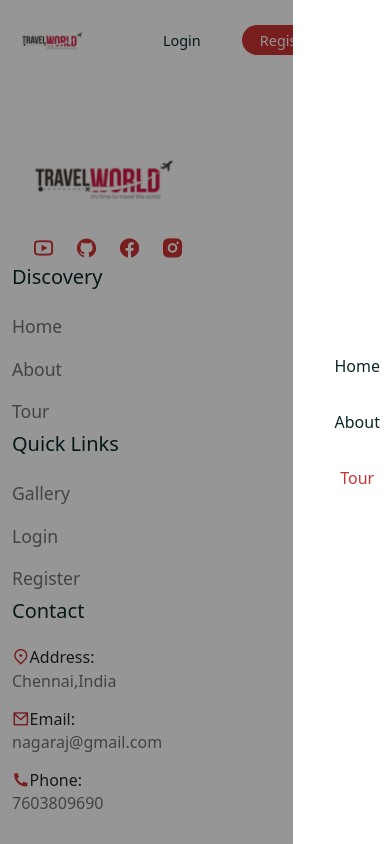
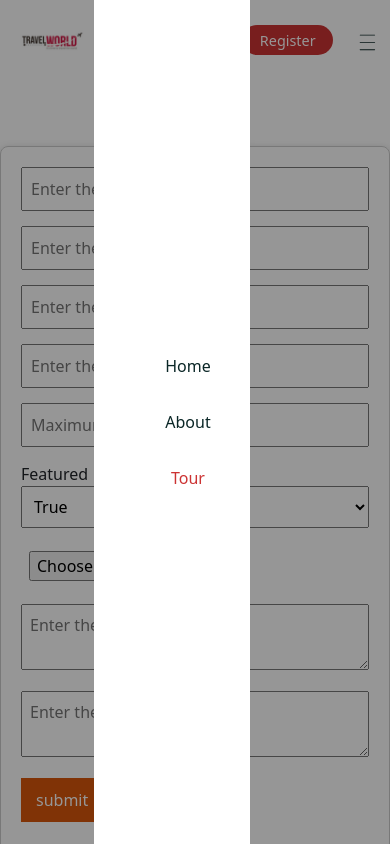
Before and after one commit to nagaraj6618/tour-app-frontend, a React (Create React App) app: page /tours/update/1 in a window 390 px wide. Shown: the top 844 px of the page. Built offline with nearby package versions, Linux system fonts and the light colour scheme; a web font is replaced by a local one.

Commit message:
update and delete component created and also solved the bug in mobile view

```diff
--- a/src/components/Header/Header.css
+++ b/src/components/Header/Header.css
@@ -90,3 +90,29 @@
         display: block;
     }
 }
+@media only screen and (max-width:576px) {
+    .menu {
+        position: absolute;
+        top: 0;
+        right: 140px;
+        width: calc(100% - 60%);
+        height: 100%;
+        background-color: #fff;
+        flex-direction: column;
+        line-height: 0.5rem;
+        justify-content: center;
+        z-index: 9999;
+
+    }
+    .show__menu {
+
+        opacity: 0;
+        visibility: hidden;
+        transition: opacity 0.5s ease, visibility 0.5s ease;
+
+    }
+
+    .mobile__menu {
+        display: block;
+    }
+}
--- /dev/null
+++ b/src/components/UploadCoponent/UpdateComponent.jsx
@@ -0,0 +1,175 @@
+import React ,{useState}from 'react'
+import { BASE_URL } from '../../utils/config'
+import './UploadComponent.css'
+import { useParams } from 'react-router-dom'
+const UpdateComponent = () => {
+   const {id} = useParams()
+
+   const [selectedFile, setSelectedFile] = useState(null)
+   const [formDatas, setFormDatas] = useState({
+      title: '',
+      city: '',
+      distance: '',
+      price: '',
+      maxGroupSize: '',
+      address: '',
+      desc: '',
+      photo: ''
+   });
+
+   const handleFileChange = (event) => {
+      setSelectedFile(event.target.files[0])
+
+   }
+   const handleChange = (e) => {
+      const { name, value, } = e.target;
+      setFormDatas((prevData) => ({
+         ...prevData,
+         [name]: value,
+      }));
+
+   }
+
+   const handleSubmit = async (event) => {
+
+      formDatas.photo = '/tour-images/' + selectedFile.name
+      event.preventDefault();
+      if (!selectedFile) {
+         alert('Select a file, and then upload')
+      }
+
+      const formData = new FormData()
+      formData.append('file', selectedFile)
+
+
+      try {
+         const response = await fetch(`${BASE_URL}/tours/upload/image`, {
+            method: 'POST',
+            credentials: 'include',
+            body: formData,
+         })
+
+
+         const responseData = await fetch(`${BASE_URL}/tours/${id}`, {
+            method: 'PUT',
+            headers: {
+               'Content-Type': 'application/json',
+
+            },
+            credentials: 'include',
+            body: JSON.stringify(formDatas)
+         })
+         if (responseData.status === 200 || response.status===200) {
+            alert(`File upload and update was successfull`)
+              window.location.href='/tours'
+         }
+         else {
+            alert(`File upload was not successfull`)
+
+            //   window.location.href='/'
+         }
+      }
+      catch (error) {
+         console.log('Error while uploading the file', error)
+      }
+
+
+
+   }
+   return (
+      <div className='containers'>
+         <form className='form-container' onSubmit={handleSubmit}>
+            <div>
+
+               <input type='text'
+                  name='title'
+                  placeholder='Enter the Title'
+                  value={formDatas.title}
+                  onChange={handleChange}
+                  required
+               />
+            </div>
+            <div>
+
+               <input type='text'
+                  name='city'
+                  placeholder='Enter the City'
+                  value={formDatas.city}
+                  onChange={handleChange}
+                  required
+               />
+            </div>
+
+            <div>
+               <input type='number'
+                  name='distance'
+                  value={formDatas.distance}
+                  onChange={handleChange}
+                  placeholder='Enter the Distance'
+                  required
+               />
+            </div>
+            <div>
+               <input type='number'
+                  name='price'
+                  value={formDatas.price}
+                  onChange={handleChange}
+                  placeholder='Enter the Price'
+                  required
+               />
+            </div>
+            <div>
+               <input type='number'
+                  name='maxGroupSize'
+                  value={formDatas.maxGroupSize}
+                  onChange={handleChange}
+                  placeholder='Maximum Group Size'
+                  required
+               />
+            </div>
+            <div>
+               <label>Featured</label>
+               <select
+                  name='featured'
+                  value={formDatas.featured}
+                  onChange={handleChange}
+                  required
+               >
+                  <option value={true}>True</option>
+                  <option value={false}>False</option>
+               </select>
+            </div>
+            <div>
+               <input type='file'
+
+                  onChange={handleFileChange}
+               />
+            </div>
+            <div>
+               <textarea type='text'
+                  name='address'
+                  value={formDatas.address}
+                  onChange={handleChange}
+                  placeholder='Enter the Address'
+                  required
+               />
+            </div>
+            <div>
+               <textarea type='text'
+                  name='desc'
+                  value={formDatas.desc}
+                  onChange={handleChange}
+                  placeholder='Enter the description'
+                  required
+               />
+            </div>
+            <div>
+               <button type='submit'>submit</button>
+            </div>
+         </form>
+
+      </div>
+   )
+}
+
+export default UpdateComponent
--- a/src/context/AuthContext.js
+++ b/src/context/AuthContext.js
@@ -8,6 +8,7 @@ const initial_state = {
 export const AuthContext = createContext(initial_state)
 
 const AuthReducer = (state, action) => {
+
   switch (action.type) {
     case "LOGIN_START":
       return {
@@ -48,6 +49,8 @@ export const AuthContextProvider = ({ children }) => {
   const [state, dispatch] = useReducer(AuthReducer, initial_state)
   useEffect(() => {
     localStorage.setItem('user', JSON.stringify(state.user))
+
+
   }, [state.user])
 
   return <AuthContext.Provider value={{
--- a/src/pages/TourDetails.jsx
+++ b/src/pages/TourDetails.jsx
@@ -1,7 +1,7 @@
 import React, { useEffect, useRef, useState, useContext } from 'react';
 import '../styles/tour-details.css'
 import { Container, Row, Col, Form, ListGroup } from 'reactstrap'
-import { useParams } from 'react-router-dom'
+import { Link, useParams } from 'react-router-dom'
 import calculateAvgRating from '../utils/avgRating';
 import avatar from "../assets/images/avatar.jpg";
 import Booking from '../components/Booking/Booking';
@@ -54,6 +54,35 @@ const TourDetails = () => {
     }
 
   };
+  const deleteHandler = async() => {
+
+    try {
+      if (!user || user === undefined || user === null) {
+        alert("please Sign in")
+      }
+
+
+      const res = await fetch(`${BASE_URL}/tours/${id}`, {
+        method: 'delete',
+        headers: {
+          'content-type': 'application/json'
+        }
+        ,
+        credentials: 'include',
+        // body: JSON.stringify(id)
+
+      })
+      const result = await res.json()
+      if (!res.ok) {
+        return alert(result.message)
+      }
+      alert(result.message)
+      window.location.href='/tours'
+    } catch (err) {
+      alert(err.message);
+    }
+
+  }
   useEffect(() => {
     window.scrollTo(0, 0)
   }, [tour])
@@ -95,7 +124,8 @@ const TourDetails = () => {
                   <h5>Descrption</h5>
 
                   <p>{desc}</p>
-
+                  <button onClick={deleteHandler}> Delete </button>
+                  <Link to={`/tours/update/${id}`}> Update </Link>
                 </div>
                 <div className="tour__reviews mt-4">
                   <h4>
--- a/src/router/Routers.js
+++ b/src/router/Routers.js
@@ -11,7 +11,8 @@ import About from '../pages/About';
 import SearchComponent from '../components/SearchComponent/SearchComponent';
 import MemoryImagesGallery from '../components/image-gallery/MemoryImagesGallery';
 import UploadComponent from '../components/UploadCoponent/UploadComponent';
-// import UpdateComponent from '../components/UpdateComponent.jsx/UpdateComponent';
+import UpdateComponent from '../components/UploadCoponent/UpdateComponent';
+
 
 const Routers = () => {
   return (
@@ -28,7 +29,7 @@ const Routers = () => {
       <Route path='/gallery' element={<MemoryImagesGallery />} />
       <Route path='/ui' element={<SearchComponent />} />
       <Route path='/tours/upload' element={<UploadComponent />} />
-      {/* <Route path='/tours/update/:id' element={<UpdateComponent />} /> */}
+      <Route path='/tours/update/:id' element={<UpdateComponent/>} />
     </Routes >
   )
 }
```
